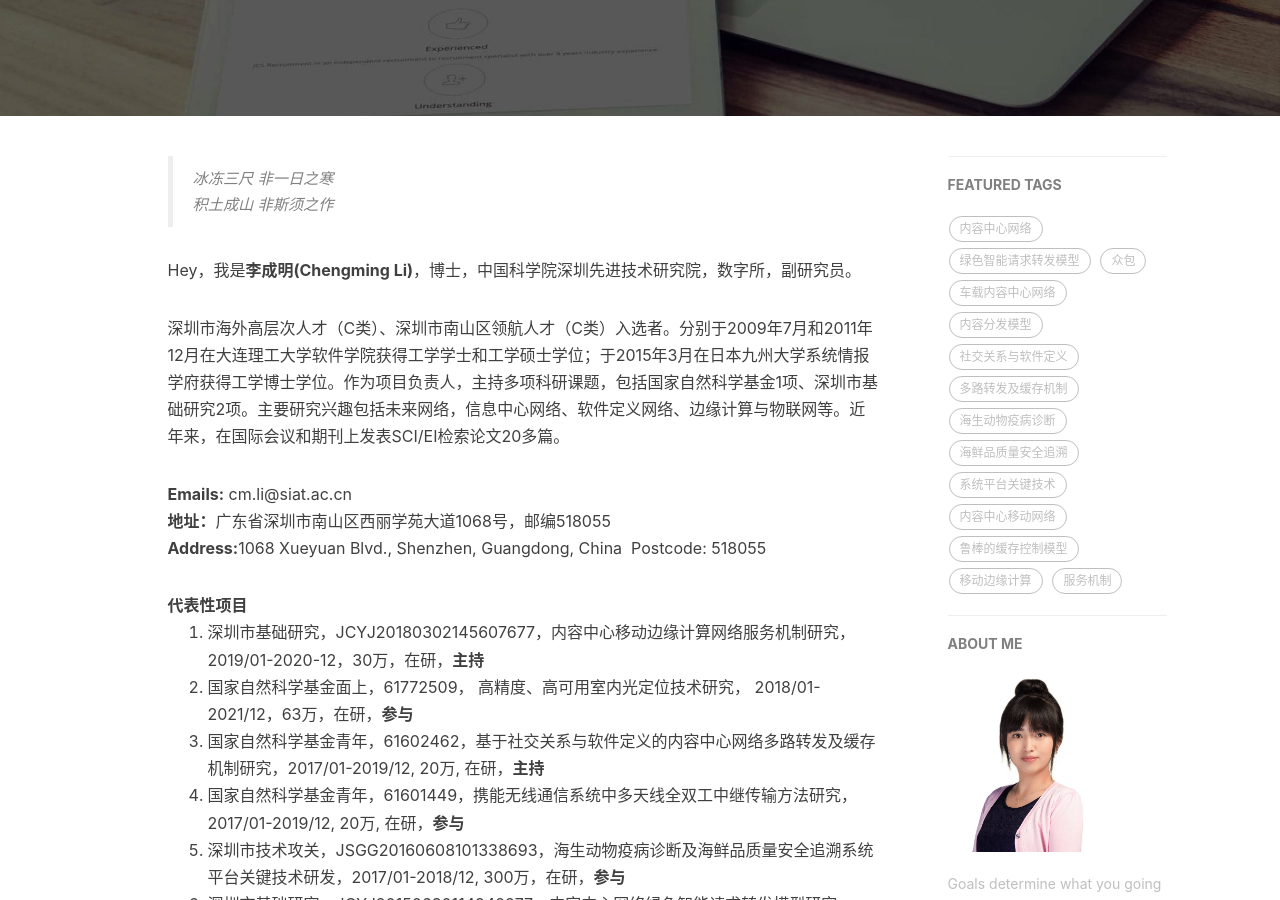
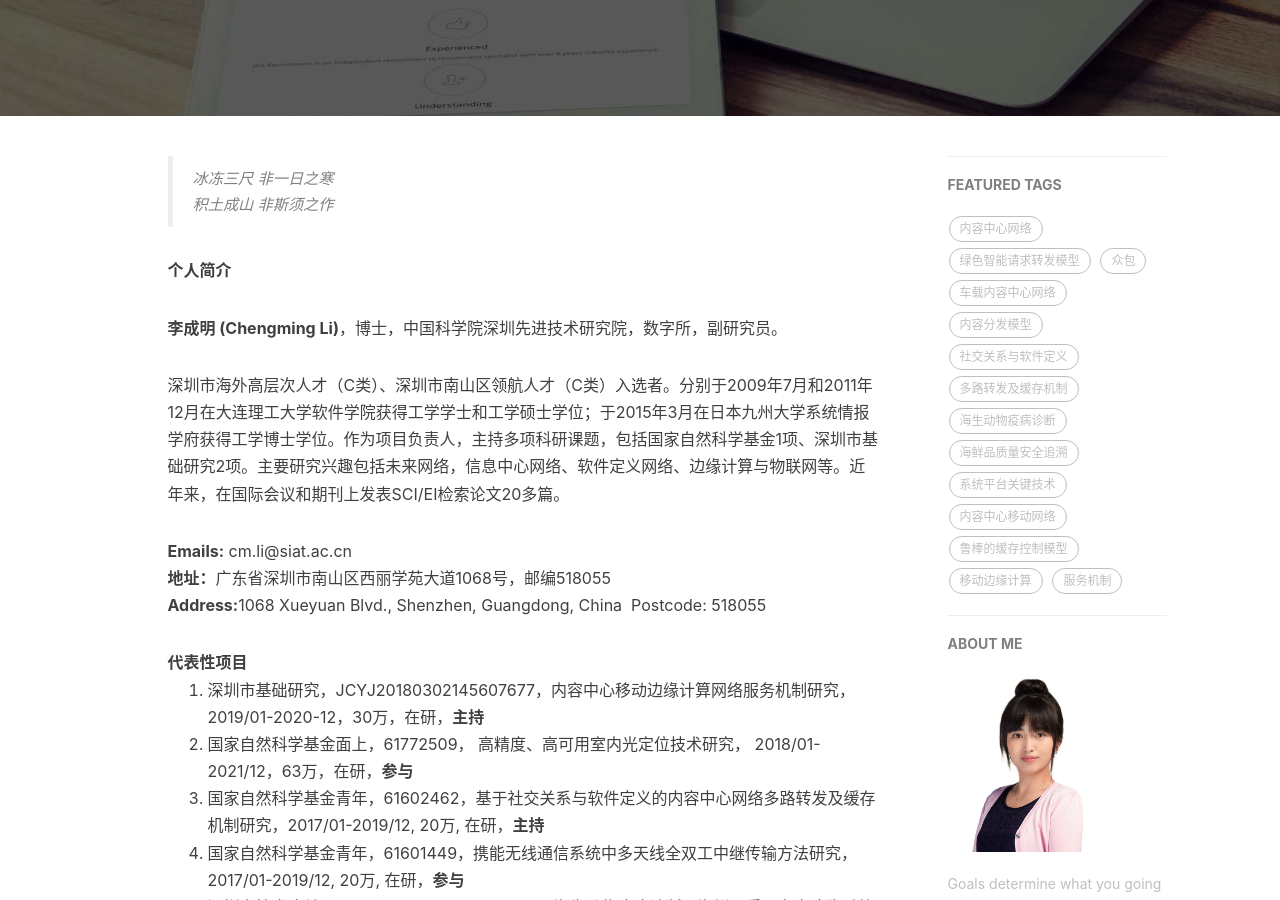
Before and after one commit to cm-li/cm-li.github.io, a Jekyll site: the page built from about.html, in a window 1280 px wide and 900 px high, scrolled down 302 px. Built offline with Jekyll 4.4.1, drawn with Linux system fonts in a browser that asks for light colours; nearby versions of some CDN libraries; comment, search, counter and statistics services are not loaded.

Commit message:
Update about.html

```diff
--- a/about.html
+++ b/about.html
@@ -18,7 +18,8 @@ header-img: "img/post-bg-rwd.jpg"
     <blockquote><p>冰冻三尺 非一日之寒<br>
     积土成山 非斯须之作</p></blockquote>
 
-    <p>Hey，我是<strong>李成明(Chengming Li)</strong>，博士，中国科学院深圳先进技术研究院，数字所，副研究员。</p>
+    <p><strong>个人简介</strong></p>
+    <p><strong>李成明 (Chengming Li)</strong>，博士，中国科学院深圳先进技术研究院，数字所，副研究员。</p>
 
     <p>深圳市海外高层次人才（C类）、深圳市南山区领航人才（C类）入选者。分别于2009年7月和2011年12月在大连理工大学软件学院获得工学学士和工学硕士学位；于2015年3月在日本九州大学系统情报学府获得工学博士学位。作为项目负责人，主持多项科研课题，包括国家自然科学基金1项、深圳市基础研究2项。主要研究兴趣包括未来网络，信息中心网络、软件定义网络、边缘计算与物联网等。近年来，在国际会议和期刊上发表SCI/EI检索论文20多篇。</p>
 
```
